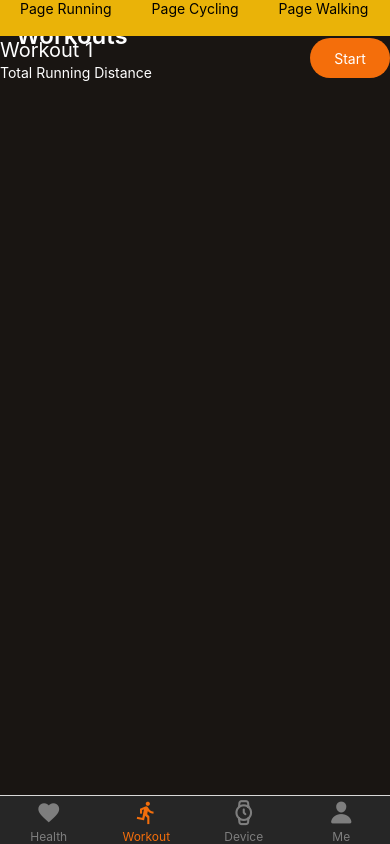
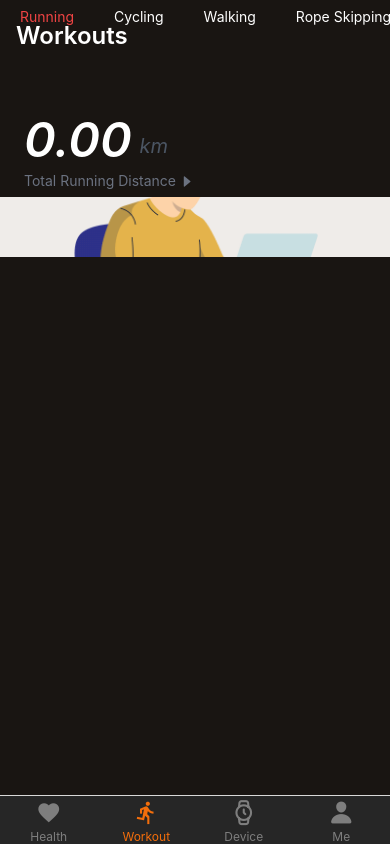
Before and after one commit to KofiAckah/My-Health-App, a React Native app: screen /Workout in a window 390 px wide. Built offline with nearby package versions, Linux system fonts and the light colour scheme.

Commit message:
Added an Image to the data(WorkOut)

```diff
--- a/src/Data/WorkOutData.js
+++ b/src/Data/WorkOutData.js
@@ -3,40 +3,48 @@ export const WorkOutData = [
     id: 1,
     name: "Running",
     des: "Total Running Distance",
+    image: require("../../assets/Images/Working.gif"),
   },
   {
     id: 2,
     name: "Cycling",
     des: "Total Cycling Distance",
+    image: require("../../assets/Images/Working.gif"),
   },
   {
     id: 3,
     name: "Walking",
     des: "Total Walking Distance",
+    image: require("../../assets/Images/Working.gif"),
   },
   {
     id: 4,
     name: "Rope Skipping",
     des: "Total Rope Skipping Distance",
+    image: require("../../assets/Images/Working.gif"),
   },
   {
     id: 5,
     name: "Football",
     des: "Total Football Distance",
+    image: require("../../assets/Images/Working.gif"),
   },
   {
     id: 6,
     name: "Mountaineering",
     des: "Total Mountaineering Distance",
+    image: require("../../assets/Images/Working.gif"),
   },
   {
     id: 7,
     name: "Basketball",
     des: "Total Basketball Distance",
+    image: require("../../assets/Images/Working.gif"),
   },
   {
     id: 8,
     name: "Swimming",
     des: "Total Swimming Distance",
+    image: require("../../assets/Images/Working.gif"),
   },
 ];
--- a/src/TabScreen/Device.js
+++ b/src/TabScreen/Device.js
@@ -1,4 +1,4 @@
-import { View, Text, TouchableOpacity } from "react-native";
+import { View, Text, TouchableOpacity, Image } from "react-native";
 import React from "react";
 import HeadName from "../Components/HeadName";
 import { useNavigation } from "@react-navigation/native";
@@ -8,6 +8,7 @@ const Device = () => {
     <View className="flex-1 bg-primary-100">
       <HeadName title="Devices" />
       <View className="flex-1 justify-center items-center">
+        {/* <Image source={require("../../assets/Images/Working.gif")} /> */}
         <Text className="text-white font-semibold text-xl">
           Smart Devices Just for You
         </Text>
--- a/src/TabScreen/Workout.js
+++ b/src/TabScreen/Workout.js
@@ -4,11 +4,13 @@ import {
   FlatList,
   TouchableOpacity,
   useWindowDimensions,
+  Image,
 } from "react-native";
 import React, { useState, useRef } from "react";
 import HeadName from "../Components/HeadName";
 import { useNavigation } from "@react-navigation/native";
 import { WorkOutData } from "../Data/WorkOutData";
+import AntDesign from "react-native-vector-icons/AntDesign";
 
 const Workout = () => {
   const navigation = useNavigation();
@@ -22,7 +24,7 @@ const Workout = () => {
   ];
   const flatListRef = useRef(null);
   const [currentVisibleIndex, setCurrentVisibleIndex] = useState(0);
-  const [txtColor, setTxtColor] = useState(check[0]);
+  const [txtColor, setTxtColor] = useState(WorkOutData[0].id);
 
   function handleColor(pageNumber) {
     setTxtColor(pageNumber);
@@ -44,7 +46,7 @@ const Workout = () => {
     <View className="flex-1 bg-primary-100">
       <HeadName title="Workouts" />
       <FlatList
-        className="bg-yellow-500 flex-[0.05]"
+        className="flex-[0.1] my-2"
         data={WorkOutData}
         renderItem={({ item }) => (
           <TouchableOpacity
@@ -52,11 +54,9 @@ const Workout = () => {
             className="mx-5"
           >
             <Text
-              className={`text-${
-                item.id === txtColor ? "white" : "primary-200"
-              }`}
+              className={`text-${item.id === txtColor ? "red-500" : "white"}`}
             >
-              Page {item.name}
+              {item.name}
             </Text>
           </TouchableOpacity>
         )}
@@ -67,18 +67,39 @@ const Workout = () => {
         data={WorkOutData}
         keyExtractor={(item) => item.id}
         renderItem={({ item }) => (
-          <View
-            className={`flex flex-row justify-between items-center`}
-            style={{ width }}
-          >
-            <View>
-              <Text className="text-white text-xl">Workout {item.id}</Text>
-              <Text className="text-white">{item.des} </Text>
+          <View className={`flex`} style={{ width }}>
+            <View
+              className={`${
+                item.id <= 3 ? "block" : "hidden"
+              } flex flex-row items-end ml-6 mt-10`}
+            >
+              <Text
+                className={`text-white text-5xl font-semibold italic ${
+                  item.id <= 3 ? "block" : "hidden"
+                }`}
+              >
+                0.00
+              </Text>
+              <Text
+                className={`text-gray-600 text-xl italic -top-1 ml-2 ${
+                  item.id <= 3 ? "block" : "hidden"
+                }`}
+              >
+                km
+              </Text>
             </View>
-
-            <TouchableOpacity className="bg-primary-200 w-20 h-10 rounded-full flex justify-center items-center">
-              <Text className="text-white">Start</Text>
+            <TouchableOpacity>
+              <Text
+                className={`text-gray-500  ${
+                  item.id <= 3 ? "block" : "hidden"
+                } ml-6 my-2`}
+              >
+                {item.des}{" "}
+                <AntDesign name="caretright" className="text-gray-500" />
+              </Text>
             </TouchableOpacity>
+            <Image source={item.image} className="w-full h-[50%]" />
+            <View></View>
           </View>
         )}
         horizontal
```
Also changed, not shown: assets/Images/Working.gif (added).
